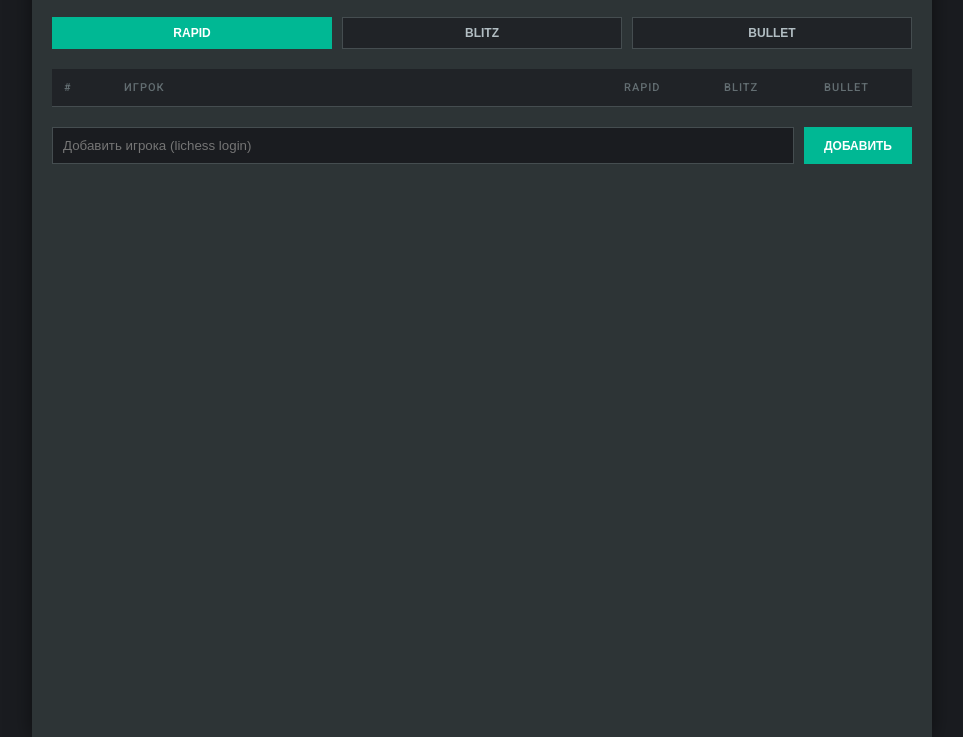
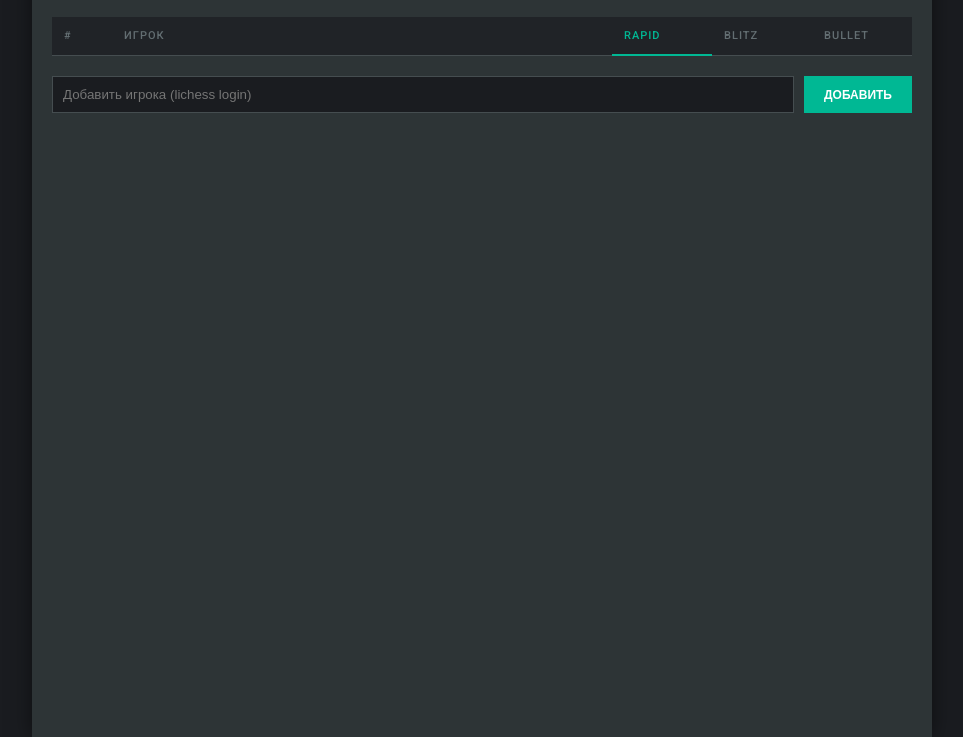
Before and after one commit to Artigg0707/chess-com-friend, a plain HTML site: page index.html in a window 1280 px wide. Shown: the part 63-800 px from the top of the page, without its empty margins (158-1121 px from the left). Drawn offline with Linux system fonts and the light colour scheme; no server answers.

Commit message:
style fix

```diff
--- a/index.html
+++ b/index.html
@@ -29,11 +29,6 @@
         <main>
             <!-- 1. LEADERBOARD -->
             <section id="tab-leaderboard" class="tab-content active">
-                <div class="leaderboard-controls">
-                    <button class="sort-btn active" onclick="sortTable('rapid')">Rapid</button>
-                    <button class="sort-btn" onclick="sortTable('blitz')">Blitz</button>
-                    <button class="sort-btn" onclick="sortTable('bullet')">Bullet</button>
-                </div>
 
                 <div class="leaderboard-card">
                     <table class="leaderboard-table">
@@ -41,9 +36,9 @@
                             <tr>
                                 <th style="width: 60px;">#</th>
                                 <th>Игрок</th>
-                                <th style="width: 100px;">Rapid</th>
-                                <th style="width: 100px;">Blitz</th>
-                                <th style="width: 100px;">Bullet</th>
+                                <th style="width: 100px;" class="sortable active" onclick="sortTable('rapid')" data-sort="rapid">Rapid</th>
+                                <th style="width: 100px;" class="sortable" onclick="sortTable('blitz')" data-sort="blitz">Blitz</th>
+                                <th style="width: 100px;" class="sortable" onclick="sortTable('bullet')" data-sort="bullet">Bullet</th>
                             </tr>
                         </thead>
                         <tbody id="table-body">
--- a/script.js
+++ b/script.js
@@ -284,6 +284,16 @@ function sortPlayersByRating(mode) {
 
 function sortTable(mode) {
     currentSort = mode;
+
+    // Обновляем активный заголовок
+    document.querySelectorAll('th.sortable').forEach(th => {
+        if (th.dataset.sort === mode) {
+            th.classList.add('active');
+        } else {
+            th.classList.remove('active');
+        }
+    });
+
     sortPlayersByRating(mode);
 
     const tableBody = document.getElementById('table-body');
--- a/style.css
+++ b/style.css
@@ -116,36 +116,6 @@ main {
 
 /* --- LEADERBOARD --- */
 
-.leaderboard-controls {
-    display: flex;
-    gap: 10px;
-    margin-bottom: 20px;
-}
-
-.sort-btn {
-    background: #202327;
-    border: 1px solid #454d50;
-    color: #b2bec3;
-    padding: 8px 16px;
-    cursor: pointer;
-    text-transform: uppercase;
-    font-size: 12px;
-    font-weight: bold;
-    flex: 1;
-    transition: all 0.2s;
-}
-
-.sort-btn:hover {
-    background: #353b3d;
-    color: #fff;
-}
-
-.sort-btn.active {
-    background: #00b894;
-    color: #fff;
-    border-color: #00b894;
-}
-
 .leaderboard-table {
     width: 100%;
     border-collapse: collapse;
@@ -162,6 +132,21 @@ main {
     font-size: 11px;
     letter-spacing: 1px;
     border-bottom: 1px solid #454d50;
+    transition: all 0.2s;
+}
+
+.leaderboard-table th.sortable {
+    cursor: pointer;
+}
+
+.leaderboard-table th.sortable:hover {
+    color: #fff;
+    background: #2d3436;
+}
+
+.leaderboard-table th.sortable.active {
+    color: #00b894;
+    border-bottom: 2px solid #00b894;
 }
 
 .leaderboard-table td {
```
